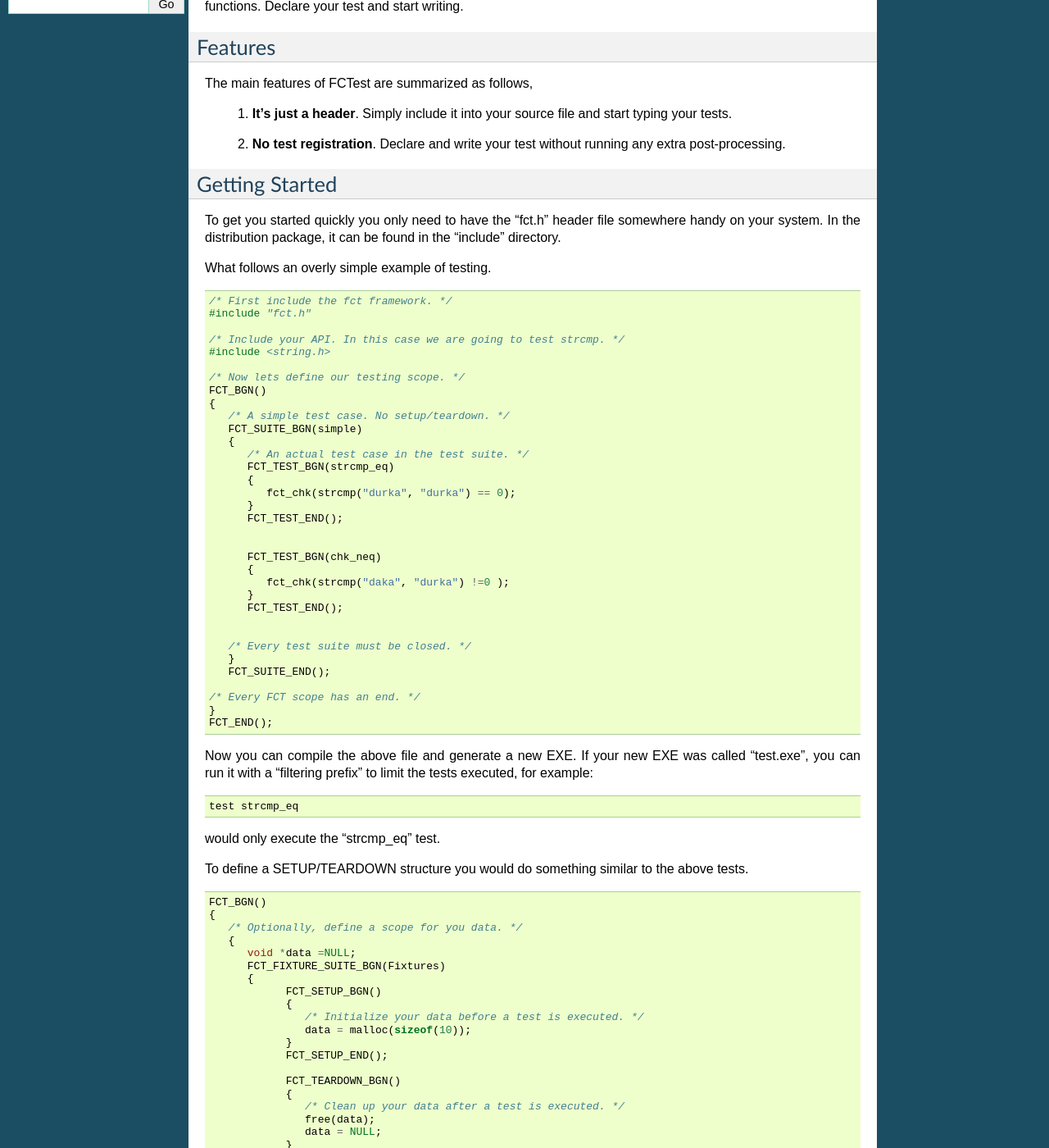
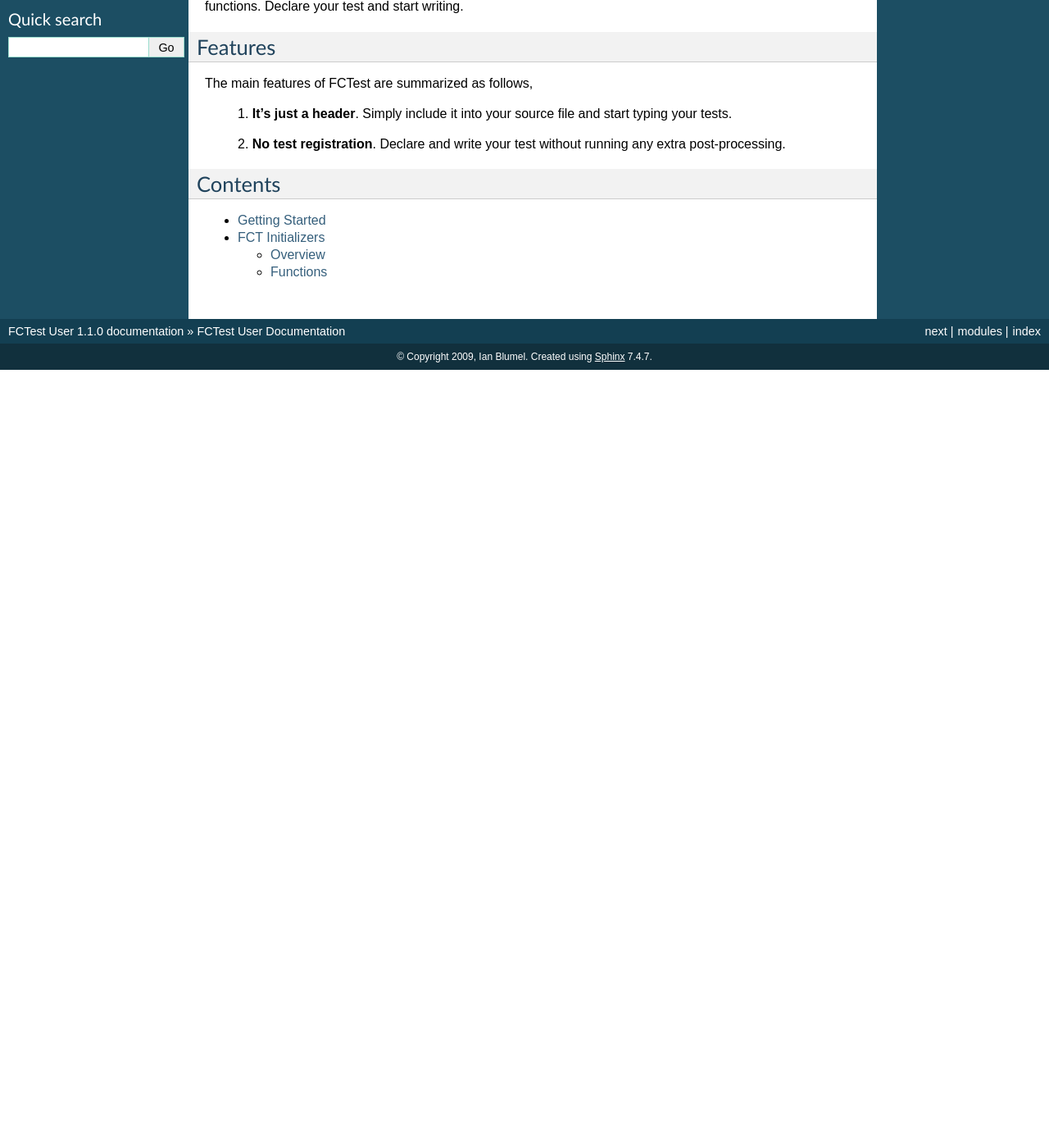
Before and after one commit to imb/fctx, a Sphinx documentation site: the page built from doc/usr/source/index.rst, in a window 1280 px wide and 1400 px high, scrolled down 250 px. Shown: the whole window at 82% size. Built offline with Sphinx 7.4.7, drawn with Linux system fonts in a browser that asks for light colours; formulas are drawn with MathJax 3; after the commit the page ends 900 px from its top, so only the background shows below that; some of the changed text lies outside the part shown.

Commit message:
documentation: - Started writing up some documentation. ---------------------------------------------------------- e --include-merges or -n0 to see merged revisions.

```diff
--- a/doc/usr/source/conf.py
+++ b/doc/usr/source/conf.py
@@ -37,7 +37,7 @@
 master_doc = 'index'
 
 # General information about the project.
-project = u'FCTest User Documenation'
+project = u'FCTest User'
 copyright = u'2009, Ian Blumel'
 
 # The version info for the project you're documenting, acts as replacement for
--- a/doc/usr/source/index.rst
+++ b/doc/usr/source/index.rst
@@ -5,7 +5,7 @@
 --------
 
 Use Fast C Unit Test as a lightweight tool for quickly generating unit tests in
-C/C++. Simple include a header and start typing out your tests.
+C/C++. Simply include a header and start typing out your tests.
 
 With Fast C Test (FCTest) you can write tests in C/C++ just like you can in other
 introspective languages like Java and Python. FCTest does not require a
@@ -23,105 +23,11 @@
     2. **No test registration**. Declare and write your test without running
     any extra post-processing.
 
-Getting Started
----------------
+Contents
+--------
 
+.. toctree::
+   :maxdepth: 2
 
-To get you started quickly you only need to have the "fct.h" header file
-somewhere handy on your system. In the distribution package, it can be found in
-the "include" directory.
-
-What follows an overly simple example of testing.
-
-.. code-block:: c
-
-  /* First include the fct framework. */
-  #include "fct.h"
-
-  /* Include your API. In this case we are going to test strcmp. */
-  #include <string.h>
-
-  /* Now lets define our testing scope. */
-  FCT_BGN()
-  {
-     /* A simple test case. No setup/teardown. */
-     FCT_SUITE_BGN(simple)
-     {
-        /* An actual test case in the test suite. */
-        FCT_TEST_BGN(strcmp_eq)
-        {
-           fct_chk(strcmp("durka", "durka") == 0);
-        }
-        FCT_TEST_END();
-
-
-        FCT_TEST_BGN(chk_neq)
-        {
-           fct_chk(strcmp("daka", "durka") !=0 );
-        }
-        FCT_TEST_END();
-
-
-     /* Every test suite must be closed. */
-     }
-     FCT_SUITE_END();
-
-  /* Every FCT scope has an end. */
-  }
-  FCT_END();
-
-Now you can compile the above file and generate a new EXE. If your new
-EXE was called "test.exe", you can run it with a "filtering prefix" to
-limit the tests executed, for example::
-
-   test strcmp_eq
-
-would only execute the "strcmp_eq" test.
-
-To define a SETUP/TEARDOWN structure you would do something similar to
-the above tests.
-
-.. code-block:: c
-
-  FCT_BGN()
-  {
-     /* Optionally, define a scope for you data. */
-     {
-        void *data =NULL;
-        FCT_FIXTURE_SUITE_BGN(Fixtures)
-        {
-              FCT_SETUP_BGN()
-              {
-                 /* Initialize your data before a test is executed. */
-                 data = malloc(sizeof(10));
-              }
-              FCT_SETUP_END();
-
-              FCT_TEARDOWN_BGN()
-              {
-                 /* Clean up your data after a test is executed. */
-                 free(data);
-                 data = NULL;
-              }
-              FCT_TEARDOWN_END();
-
-              FCT_TEST_BGN(silly_test_for_null)
-              {
-                 fct_chk( data != NULL );
-              }
-              FCT_TEST_END();
-
-              FCT_TEST_BGN(silly_test_for_null__again)
-              {
-                 fct_chk( data != NULL );
-              }
-              FCT_TEST_END();
-
-        }
-        FCT_FIXTURE_SUITE_END();
-     }
-  }
-  FCT_END();
-
-Afterwards, you can compile and run this test, and the "data" will be
-setup and teared down after each test cycle.
+   getting_started.rst
+   api_fct.rst
```
Also changed, not shown: doc/usr/source/api_fct.rst (added, +24 -0 lines), doc/usr/source/getting_started.rst (added, +95 -0 lines).
